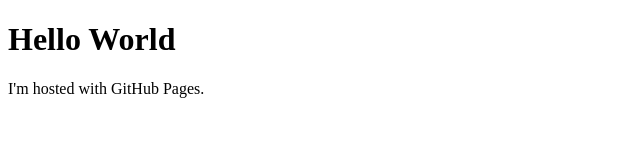
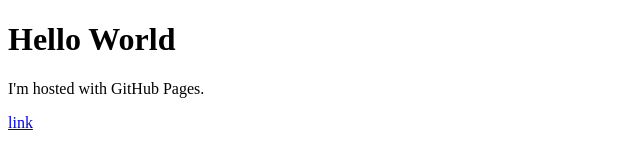
Before and after one commit to ptechcode/ptechcode.github.io, a plain HTML site: page index.html in a window 1280 px wide. Shown: the full height of the page, 0-640 px from the left. Drawn offline with Linux system fonts and the light colour scheme.

Commit message:
Update index.html

```diff
--- a/index.html
+++ b/index.html
@@ -3,5 +3,6 @@
 <body>
 <h1>Hello World</h1>
 <p>I'm hosted with GitHub Pages.</p>
+  <a href="insidepage.html" >link</a>
 </body>
 </html>
```
